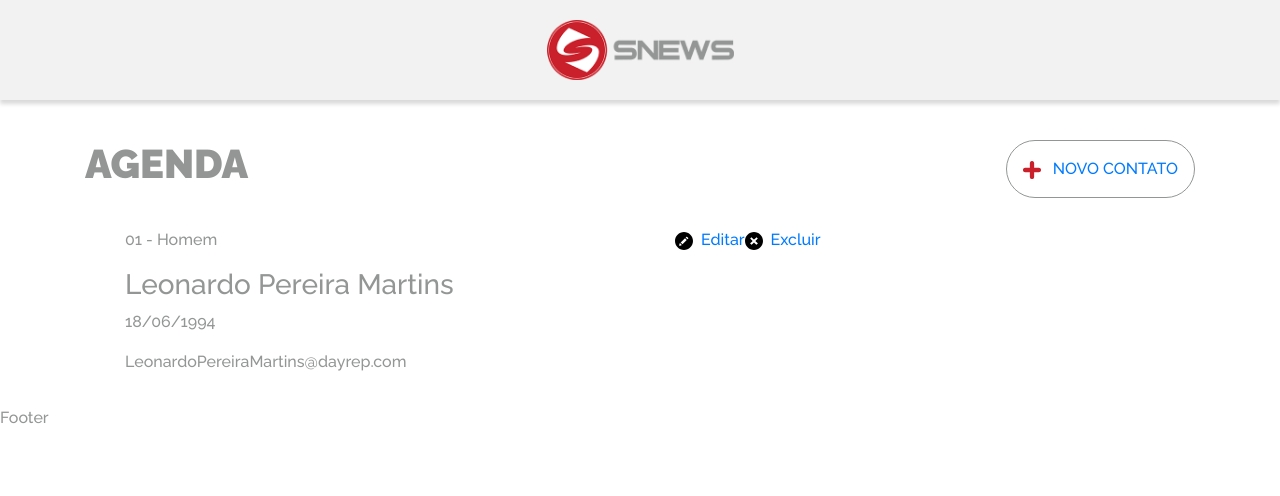
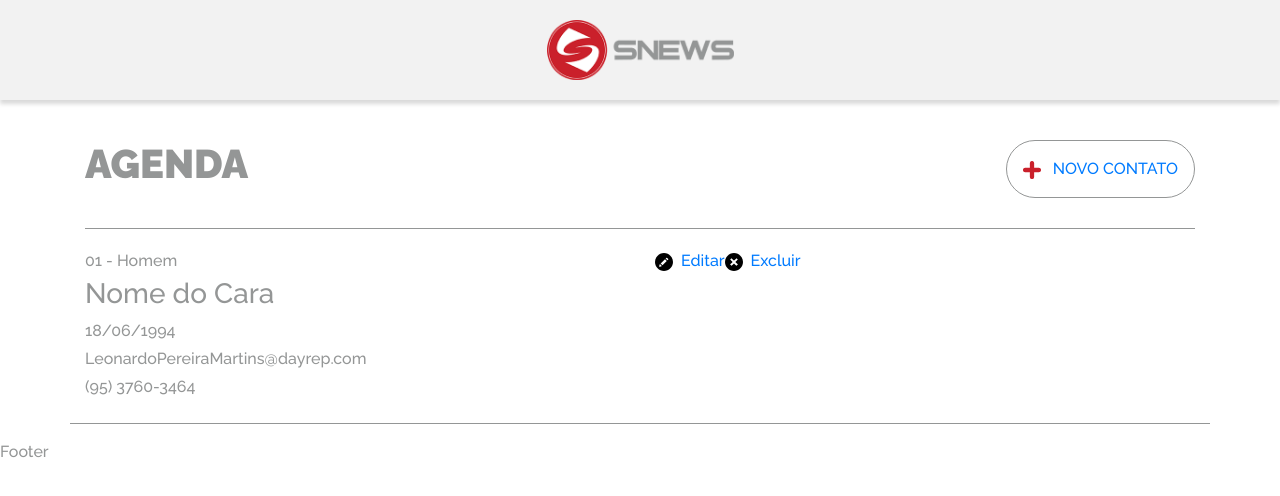
Before and after one commit to iggormodesto/SNEWS, a React (Create React App) app in the folder frontend/: page / in a window 1280 px wide. Shown: the top 496 px of the page. Built offline with nearby package versions, Linux system fonts and the light colour scheme; no server answers.

Commit message:
Printando os valores no console

```diff
--- a/frontend/src/App.css
+++ b/frontend/src/App.css
@@ -41,6 +41,20 @@
   margin-right: 8px;
 }
 
+.App .contatos {
+  padding: 20px 0 0 0;
+  border-top: #949696 solid 1px;
+}
+
+.App .contatos li {
+  border-bottom: #949696 solid 1px;
+  padding-bottom: 20px;
+}
+
+.App .contatos li p {
+  margin-bottom: 4px;
+}
+
 .App-header .Logo-snew {
   width: 187px;
 }
--- a/frontend/src/App.js
+++ b/frontend/src/App.js
@@ -5,22 +5,36 @@ import editar from './imagens/edit.svg';
 import excluir from './imagens/delete.svg';
 import './App.css';
 import {
-  Collapse,
-  Navbar,
-  NavbarToggler,
-  NavbarBrand,
-  Nav,
-  NavItem,
-  NavLink,
   Container,
   Row,
   Col,
-  Jumbotron,
-  Button
 } from 'reactstrap';
 
 class App extends Component {
+    Contatos = {
+      _embedded: {
+        contacts: []
+      },
+      page: {}
+    }
+
+  get() {
+    fetch('http://localhost:8080/contacts')
+    .then(async (response) => {
+     return response.json();
+    })
+    .then (async (r) =>  {
+      this.Contatos._embedded = r._embedded;
+      this.Contatos.page = r.page;
+    })
+    .catch((error) => {
+      console.error(error);
+    });
+  }
+
   render() {
+    this.get ();
+    {console.log(this.Contatos)}
     return (
       <div className="App">
         <header className="App-header">
@@ -54,9 +68,10 @@ class App extends Component {
             <li className="row">
               <div className="col">
                 <p>01 - Homem</p>
-                <h3>Leonardo Pereira Martins</h3>
+                <h3>Nome do Cara</h3>
                 <p>18/06/1994</p>
                 <p>LeonardoPereiraMartins@dayrep.com</p>
+                <p>(95) 3760-3464</p>
               </div>
               <div className="col acoes">
                 <a
```
Also changed, not shown: 1 other file (tests, documents, lock files or other folders).
